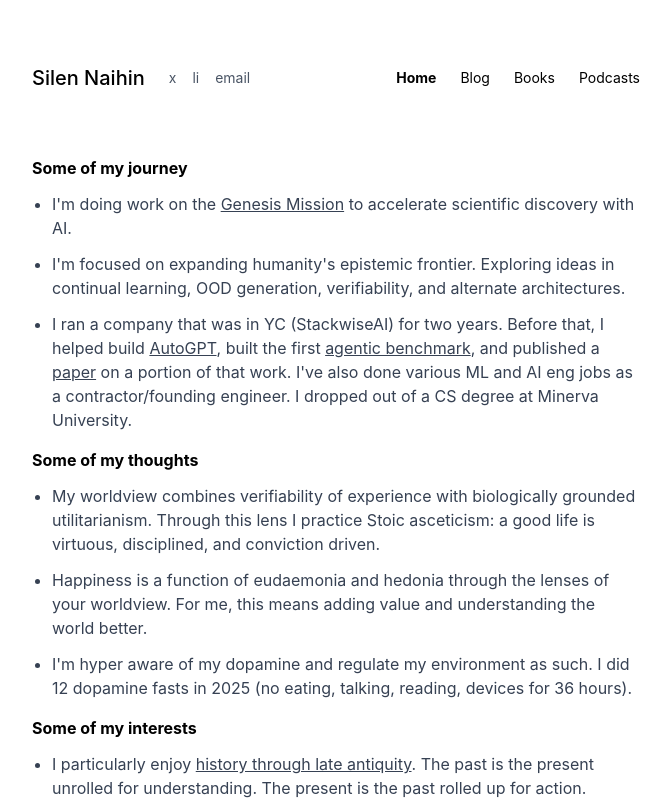
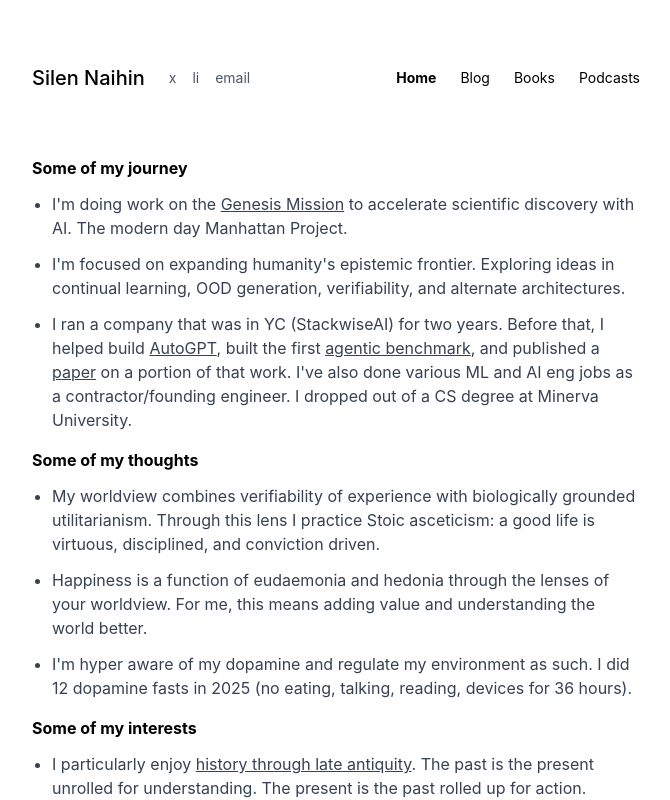
Before and after one commit to SilenNaihin/silennai.com, a Next.js app: page / in a window 1280 px wide. Shown: the top 800 px of the page, without its empty margins (304-974 px from the left). Built offline with nearby package versions, Linux system fonts and the light colour scheme.

Commit message:
Keep Manhattan Project text without duplicate link

```diff
--- a/app/page.tsx
+++ b/app/page.tsx
@@ -16,7 +16,8 @@ export default function Home() {
             >
               Genesis Mission
             </a>{' '}
-            to accelerate scientific discovery with AI.
+            to accelerate scientific discovery with AI. The modern day Manhattan
+            Project.
           </li>
           <li>
             I&apos;m focused on expanding humanity&apos;s epistemic frontier.
```
